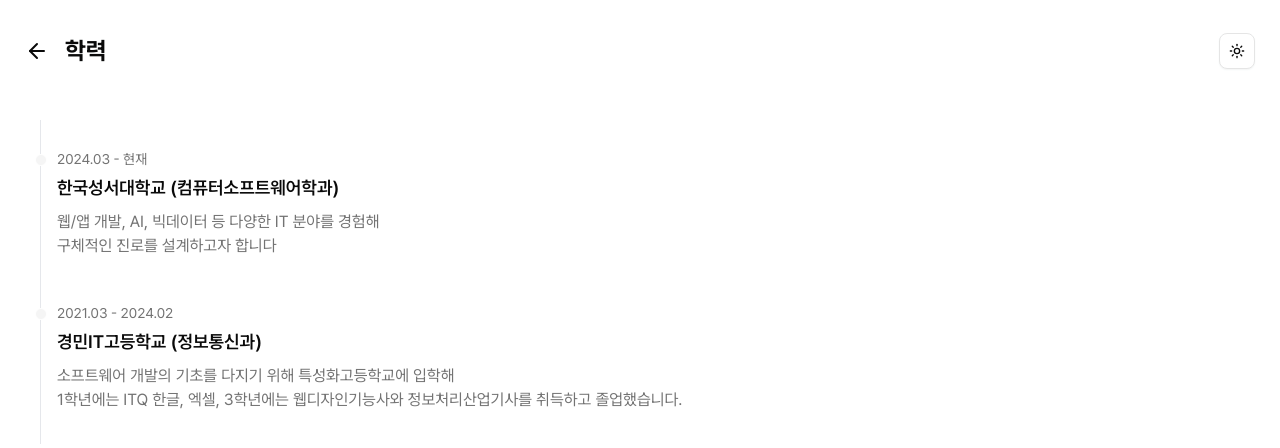
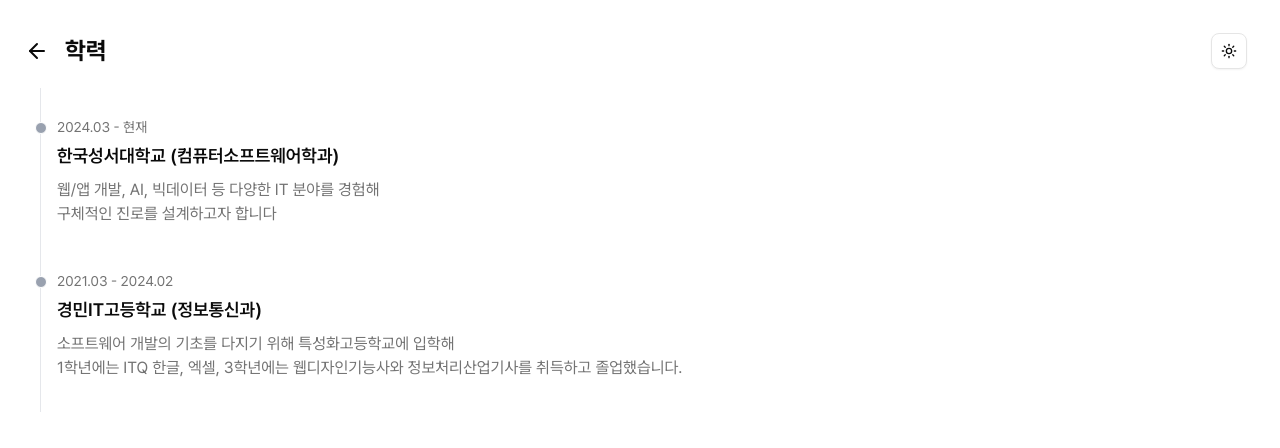
Before and after one commit to anon-js/qnon.kr, a Next.js app: page /edu in a window 1280 px wide. Shown: the top 448 px of the page. Built offline with nearby package versions, Linux system fonts and the light colour scheme.

Commit message:
feat: Add natural theme transitions

```diff
--- a/app/globals.css
+++ b/app/globals.css
@@ -161,5 +161,6 @@ body {
   }
   body {
     @apply bg-background text-foreground;
+    @apply transition-colors duration-500;
   }
 }
--- a/app/layout.tsx
+++ b/app/layout.tsx
@@ -26,7 +26,7 @@ export default function RootLayout({
   return (
     <html lang="ko" suppressHydrationWarning>
       <body className={`${pretendard.className}`}>
-        <ThemeProvider attribute="class" defaultTheme="system" enableSystem disableTransitionOnChange>
+        <ThemeProvider attribute="class" defaultTheme="system" enableSystem>
           <TransitionProvider>{children}</TransitionProvider>
         </ThemeProvider>
       </body>
--- a/app/page.tsx
+++ b/app/page.tsx
@@ -8,6 +8,11 @@ import { useTransitionContext } from './context/TransitionContext';
 
 const HomeCardContent = dynamic(() => import('@/components/Home/HomeCardContent'), {
   loading: () => <div className="w-full h-full bg-muted/10 animate-pulse" />,
+});
+
+const ModeToggle = dynamic(() => import('@/components/ModeToggle'), {
+  ssr: false,
+  loading: () => <div className="w-9 h-9" />,
 });
 
 export default function HomePage() {
@@ -66,6 +71,9 @@ export default function HomePage() {
           }
         }}
       >
+        <div className="absolute top-4 right-4 md:top-8 md:right-8 z-9999">
+          <ModeToggle />
+        </div>
         <HomeCardContent targetRoute={targetRoute} isReturning={isReturning} onNavigate={handleClick} />
       </m.div>
     </m.main>
--- a/components/EducationList.tsx
+++ b/components/EducationList.tsx
@@ -17,7 +17,7 @@ interface EducationListProps {
 export function EducationList({ educationList }: EducationListProps) {
   return (
     <m.ol
-      className="flex flex-col gap-12 relative ml-4 mt-8 py-8 border-s border-gray-200 dark:border-gray-700"
+      className="flex flex-col gap-12 relative ml-4 py-8 border-s border-gray-200 dark:border-gray-700"
       variants={fadeContainer}
       initial="hidden"
       animate="visible"
--- a/components/Home/HomeCardContent.tsx
+++ b/components/Home/HomeCardContent.tsx
@@ -4,12 +4,6 @@ import ActionButtons from '@/components/Home/ActionButtons';
 import ContactButtons from '@/components/Home/ContactButtons';
 import ProfileBlock from '@/components/Home/ProfileBlock';
 import { cn } from '@/lib/utils';
-import dynamic from 'next/dynamic';
-
-const ModeToggle = dynamic(() => import('../ModeToggle'), {
-  ssr: false,
-  loading: () => <div className="w-9 h-9" />,
-});
 
 interface HomeCardContentProps {
   targetRoute: string | null;
@@ -24,9 +18,6 @@ export default function HomeCardContent({ targetRoute, isReturning, onNavigate }
         'flex flex-1 flex-col justify-between flex-shrink-0 w-(--card-w) max-h-(--card-h) p-4 md:p-8 relative',
       )}
     >
-      <div className="absolute top-4 right-4 md:top-8 md:right-8 z-9999">
-        <ModeToggle />
-      </div>
       <div className="flex flex-1 flex-col md:flex-row gap-4 items-center justify-center md:justify-between">
         <ProfileBlock />
         <ActionButtons disabled={!!targetRoute || isReturning} onNavigate={onNavigate} />
--- a/components/ModeToggle.tsx
+++ b/components/ModeToggle.tsx
@@ -10,17 +10,27 @@ import {
   DropdownMenuItem,
   DropdownMenuTrigger,
 } from '@/components/ui/dropdown-menu';
+import { cn } from '@/lib/utils';
 import { memo } from 'react';
 
-function ModeToggle() {
+interface ModeToggleProps {
+  btnClassName?: string;
+}
+
+function ModeToggle({ btnClassName }: ModeToggleProps) {
   const { setTheme } = useTheme();
 
   return (
     <DropdownMenu>
       <DropdownMenuTrigger asChild>
-        <Button variant="outline" size="icon" aria-label="테마 변경">
-          <Sun className="h-[1.2rem] w-[1.2rem] rotate-0 scale-100 transition-all dark:-rotate-90 dark:scale-0" />
-          <Moon className="absolute h-[1.2rem] w-[1.2rem] rotate-90 scale-0 transition-all dark:rotate-0 dark:scale-100" />
+        <Button
+          variant="outline"
+          size="icon"
+          aria-label="테마 변경"
+          className={cn('transition-all duration-300', btnClassName)}
+        >
+          <Sun className="h-[1.2rem] w-[1.2rem] rotate-0 scale-100 transition-all duration-300 dark:-rotate-90 dark:scale-0" />
+          <Moon className="absolute h-[1.2rem] w-[1.2rem] rotate-90 scale-0 transition-all duration-300 dark:rotate-0 dark:scale-100" />
         </Button>
       </DropdownMenuTrigger>
       <DropdownMenuContent align="end">
--- a/components/SubPageContainer.tsx
+++ b/components/SubPageContainer.tsx
@@ -32,7 +32,7 @@ export const SubPageContainer = ({ title, link, children }: SubPageContainerProp
       animate="visible"
       exit="exit"
       variants={fadeContainer}
-      className="flex flex-col flex-1 bg-background relative overflow-y-auto p-6"
+      className="flex flex-col flex-1 bg-background relative overflow-y-auto px-4 py-2 md:p-6"
       ref={scrollContainerRef}
     >
       <SubPageHeader scrollContainerRef={scrollContainerRef} handleGoBack={() => handleGoBack(link)} title={title} />
--- a/components/SubPageHeader.tsx
+++ b/components/SubPageHeader.tsx
@@ -37,16 +37,16 @@ export default function SubPageHeader({ scrollContainerRef, handleGoBack, title
 
   return (
     <header
-      className={`flex flex-row items-center gap-2 py-2 fixed backdrop-blur-md rounded-lg z-10 left-4 right-4 border transition-colors bg-background/70 ${
-        isScrolled ? 'border-border' : 'border-transparent'
+      className={`flex flex-row items-center gap-2 py-2 fixed backdrop-blur-md rounded-lg z-10 left-2 right-2 md:left-4 md:right-4 border transition-[border-color background-color] duration-500 ${
+        isScrolled ? '' : 'border-transparent'
       }`}
     >
       <Button variant="ghost" onClick={handleGoBack} className="px-2!" aria-label="뒤로가기">
         <ArrowLeft className="size-6" />
       </Button>
       <h1 className="text-2xl font-bold">{title}</h1>
-      <div className="ml-auto pr-2">
-        <ModeToggle />
+      <div className="ml-auto pr-2 md:pr-4">
+        <ModeToggle btnClassName={isScrolled ? 'border-transparent! bg-transparent! shadow-none!' : ''} />
       </div>
     </header>
   );
--- a/components/TimelineItem.tsx
+++ b/components/TimelineItem.tsx
@@ -7,7 +7,7 @@ interface TimelineItemProps {
 export const TimelineItem = ({ date, title, description }: TimelineItemProps) => {
   return (
     <li className="flex flex-col gap-2 ms-4">
-      <div className="absolute w-3 h-3 bg-muted rounded-full mt-0.5 -start-1.5 border border-background dark:border-background dark:bg-muted-foreground" />
+      <div className="absolute w-3 h-3 bg-gray-400 rounded-full mt-0.5 -start-1.5 border border-background dark:border-background dark:bg-gray-600" />
       <time className="text-sm font-normal leading-none text-muted-foreground">{date}</time>
       <h3 className="text-lg font-semibold text-foreground">{title}</h3>
       <p className="text-base/6 font-normal text-muted-foreground whitespace-pre-line">{description}</p>
```
